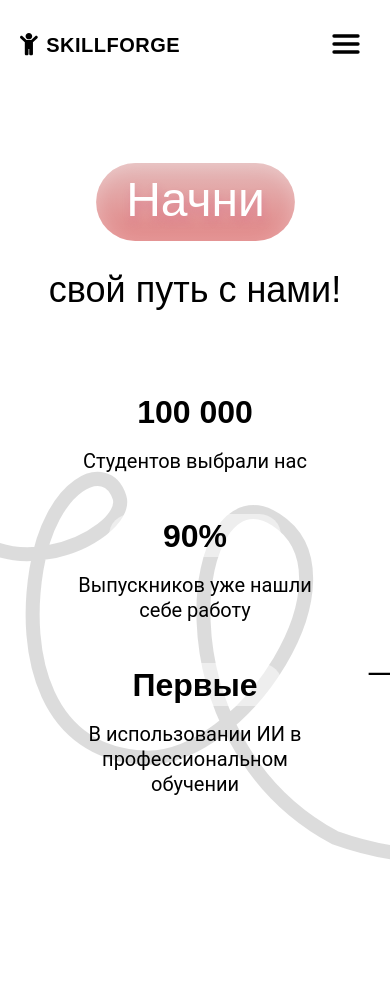
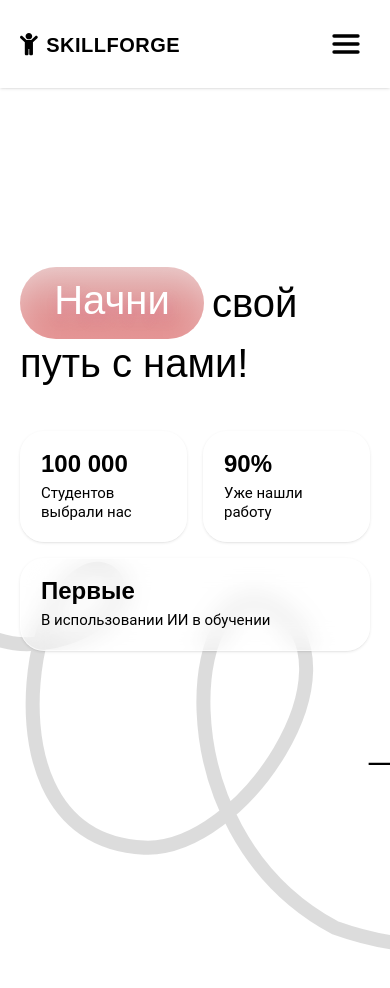
Before and after one commit to awesfdawe/student-lms, a Vue app in the folder frontend/: page / in a window 390 px wide. Before the commit the page ends 900 px from the top, so only its background shows below. Built offline with nearby package versions, Linux system fonts and the light colour scheme.

Commit message:
Improved Header and Hero Block

```diff
--- a/frontend/package.json
+++ b/frontend/package.json
@@ -19,7 +19,7 @@
     "*.{css,json,md,html}": "prettier --write"
   },
   "dependencies": {
-    "@fortawesome/fontawesome-free": "^7.2.0",
+    "@fortawesome/fontawesome-free": "^6.7.2",
     "pinia": "^3.0.4",
     "vue": "^3.5.29",
     "vue-router": "^5.0.3"
--- a/frontend/src/assets/style.css
+++ b/frontend/src/assets/style.css
@@ -1,21 +1,22 @@
 @import 'tailwindcss';
 @import '@fortawesome/fontawesome-free/css/all.css';
+@import url('https://fonts.googleapis.com/css2?family=Geologica:wght@400;700;800&family=Roboto:wght@400;700&display=swap');
 
 @theme {
   --font-geologica: 'Geologica', sans-serif;
   --font-roboto: 'Roboto', sans-serif;
-  --font-icons: 'Font Awesome 6 Free Solid', sans-serif;
+  --font-icons: 'Font Awesome 6 Free', sans-serif;
+  --font-logo: 'Font Awesome 6 Free', sans-serif;
 
   --color-accent: #f9a9a9;
   --color-accent-dark: #e08383;
 
-  /* Design tokens for layout */
-  --spacing-container-px: 5.625rem; /* 90px */
-  --spacing-header-py: 2.125rem; /* 34px */
-  --width-container: 80rem; /* 1280px */
-  --width-cta: 11.1875rem; /* 179px */
-  --height-cta: 3.5625rem; /* 57px */
-  --height-header: 5.625rem; /* 90px */
+  --spacing-container-px: 5.625rem;
+  --spacing-header-py: 2.125rem;
+  --width-container: 80rem;
+  --width-cta: 11.1875rem;
+  --height-cta: 3.5625rem;
+  --height-header: 5.625rem;
 }
 
 @layer base {
@@ -43,7 +44,7 @@
     transition-timing-function: cubic-bezier(0.4, 0, 0.2, 1);
     transition-duration: 300ms;
     cursor: pointer;
-    font-size: 0.9375rem; /* 15px */
+    font-size: 0.9375rem;
     width: var(--width-cta);
     height: var(--height-cta);
     background: var(--color-accent);
@@ -62,15 +63,16 @@
   }
 
   .btn-cta:active {
-    transform: scale(0.95);
+    transform: scale(0.9);
+    opacity: 0.85;
   }
 
   .hero-start {
     font-weight: 400;
     text-decoration-line: none;
-    width: 16.5625rem; /* 265px */
-    height: 6.5rem; /* 104px */
-    font-size: 4rem; /* 64px */
+    width: 16.5625rem;
+    height: 6.5rem;
+    font-size: 4rem;
     background: linear-gradient(180deg, #e5baba 0%, #e08383 100%);
     padding-bottom: 0.375rem;
   }
@@ -91,7 +93,6 @@
   animation: fadeUp 0.8s cubic-bezier(0.16, 1, 0.3, 1) forwards;
 }
 
-/* Respect user motion preferences */
 @media (prefers-reduced-motion: reduce) {
   .animate-fade-up {
     animation: none;
@@ -120,8 +121,8 @@
   left: 50%;
   transform: translateX(-50%);
   width: 100%;
-  max-width: 87.5rem; /* 1400px */
-  height: 56.25rem; /* 900px */
+  max-width: 87.5rem;
+  height: 56.25rem;
   background-image: url('@/assets/svg/background-hero-block.svg');
   background-repeat: no-repeat;
   background-position: center top;
@@ -131,8 +132,7 @@
 }
 
 @media (min-width: 100rem) {
-  /* 1600px */
   .hero-wrapper::before {
-    max-width: 112.5rem; /* 1800px */
+    max-width: 112.5rem;
   }
 }
--- a/frontend/src/components/header/HeaderCTA.vue
+++ b/frontend/src/components/header/HeaderCTA.vue
@@ -1,5 +1,5 @@
 <template>
-  <router-link to="#test" class="btn-cta">
+  <router-link to="#test" :class="['btn-cta', fullWidth ? '!w-full' : '']" @click="$emit('click')">
     {{ text }}
   </router-link>
 </template>
@@ -7,9 +7,13 @@
 <script setup lang="ts">
 interface Props {
   text?: string
+  fullWidth?: boolean
 }
 
 withDefaults(defineProps<Props>(), {
   text: 'Записаться на курс',
+  fullWidth: false,
 })
+
+defineEmits(['click'])
 </script>
--- a/frontend/src/components/header/HeaderLogo.vue
+++ b/frontend/src/components/header/HeaderLogo.vue
@@ -3,7 +3,7 @@
     <div class="group-hover:rotate-45 transition-transform duration-300">
       <img src="@/assets/svg/company-logo.svg" alt="SKILLFORGE logo" class="h-[1.4375rem] w-auto" />
     </div>
-    <span class="font-geologica font-bold text-xl tracking-wide text-black mt-[0.125rem]">
+    <span class="font-logo font-bold text-xl tracking-wide text-black mt-[0.125rem]">
       SKILLFORGE
     </span>
   </a>
--- a/frontend/src/components/header/HeaderNav.vue
+++ b/frontend/src/components/header/HeaderNav.vue
@@ -3,7 +3,9 @@
     aria-label="Основная навигация"
     :class="[
       'font-geologica text-[0.9375rem] flex',
-      isMobile ? 'flex-col items-center gap-6' : 'items-center gap-10 xl:gap-[3.75rem]',
+      isMobile
+        ? 'flex-col items-start gap-[1.5rem] pl-[2rem] w-full'
+        : 'items-center gap-[2.5rem] xl:gap-[3.75rem]',
     ]"
   >
     <router-link
@@ -11,6 +13,7 @@
       :key="item.id"
       :to="item.link"
       class="text-black hover:text-accent transition-colors duration-200"
+      @click="$emit('close')"
     >
       {{ item.label }}
     </router-link>
@@ -26,6 +29,8 @@ withDefaults(defineProps<Props>(), {
   isMobile: false,
 })
 
+defineEmits(['close'])
+
 interface NavItem {
   id: string
   label: string
--- a/frontend/src/components/hero/HeroSection.vue
+++ b/frontend/src/components/hero/HeroSection.vue
@@ -1,9 +1,11 @@
 <template>
   <section
-    class="relative z-10 pt-[9.375rem] xl:pt-[16.6875rem] pb-24 px-5 xl:px-[5.625rem] max-w-[80rem] mx-auto"
+    class="relative z-10 flex flex-col justify-center md:block min-h-[calc(100vh-5.625rem)] md:min-h-0 py-[2rem] md:py-0 md:pt-[16.6875rem] pb-[3rem] md:pb-[6rem] px-[1.25rem] xl:px-[5.625rem] max-w-[80rem] mx-auto mt-[5.625rem] md:mt-0"
   >
-    <HeroTitle />
-    <HeroStats />
+    <div class="w-full">
+      <HeroTitle />
+      <HeroStats />
+    </div>
   </section>
 </template>
 
--- a/frontend/src/components/hero/HeroStatItem.vue
+++ b/frontend/src/components/hero/HeroStatItem.vue
@@ -1,11 +1,13 @@
 <template>
-  <div class="flex flex-col items-center text-center space-y-4">
+  <div
+    class="flex flex-col items-start md:items-center text-left md:text-center space-y-[0.5rem] md:space-y-[1rem] bg-white/40 md:bg-transparent backdrop-blur-md md:backdrop-blur-none p-[1.25rem] md:p-0 rounded-[1.5rem] border border-white/60 md:border-none shadow-sm md:shadow-none hover:shadow-md md:hover:shadow-none transition-shadow duration-300"
+  >
     <div
-      class="bg-white/50 backdrop-blur-sm rounded-[1.75rem] px-6 min-w-[10.75rem] h-[2.6875rem] flex items-center justify-center"
+      class="md:bg-white/50 md:backdrop-blur-sm rounded-[1.75rem] md:px-6 md:py-2 md:min-w-[10.75rem] md:h-[2.6875rem] flex items-center justify-start md:justify-center"
     >
       <span
         :class="[
-          'font-geologica text-[2rem] leading-none text-black',
+          'font-geologica text-[1.5rem] whitespace-nowrap md:text-[2rem] leading-none text-black',
           isBoldValue ? 'font-extrabold' : 'font-bold',
         ]"
       >
@@ -13,7 +15,9 @@
       </span>
     </div>
 
-    <p class="font-roboto text-[1.25rem] leading-tight text-black max-w-[15.4375rem]">
+    <p
+      class="font-roboto text-[0.9375rem] md:text-[1.25rem] leading-tight text-black max-w-[15.4375rem]"
+    >
       {{ description }}
     </p>
   </div>
--- a/frontend/src/components/hero/HeroStats.vue
+++ b/frontend/src/components/hero/HeroStats.vue
@@ -1,7 +1,8 @@
 <template>
   <div
-    class="grid grid-cols-1 md:grid-cols-3 gap-10 xl:gap-[8.125rem] mt-20 xl:mt-[6.25rem] max-w-[60rem] mx-auto animate-fade-up"
-    style="animation-delay: 0.2s"
+    ref="statsRef"
+    class="grid grid-cols-2 md:grid-cols-3 gap-[1rem] md:gap-[2.5rem] xl:gap-[8.125rem] mt-[3rem] xl:mt-[6.25rem] max-w-[60rem] mx-auto transition-all duration-1000 transform"
+    :class="isVisible ? 'opacity-100 translate-y-0' : 'opacity-0 translate-y-[3rem]'"
   >
     <HeroStatItem
       v-for="(stat, index) in stats"
@@ -9,11 +10,13 @@
       :value="stat.value"
       :description="stat.description"
       :is-bold-value="stat.isBold"
+      :class="{ 'col-span-2 md:col-span-1': index === 2 }"
     />
   </div>
 </template>
 
 <script setup lang="ts">
+import { ref, onMounted, onUnmounted } from 'vue'
 import HeroStatItem from './HeroStatItem.vue'
 
 interface StatItem {
@@ -24,7 +27,32 @@ interface StatItem {
 
 const stats: StatItem[] = [
   { value: '100 000', description: 'Студентов выбрали нас', isBold: true },
-  { value: '90%', description: 'Выпускников уже нашли себе работу', isBold: true },
-  { value: 'Первые', description: 'В использовании ИИ в профессиональном обучении', isBold: false },
+  { value: '90%', description: 'Уже нашли работу', isBold: true },
+  { value: 'Первые', description: 'В использовании ИИ в обучении', isBold: false },
 ]
+
+const statsRef = ref<HTMLElement | null>(null)
+const isVisible = ref(false)
+let observer: IntersectionObserver | null = null
+
+onMounted(() => {
+  observer = new IntersectionObserver(
+    (entries) => {
+      const entry = entries[0]
+      if (entry?.isIntersecting) {
+        isVisible.value = true
+        if (statsRef.value) observer?.unobserve(statsRef.value)
+      }
+    },
+    { threshold: 0.1 },
+  )
+
+  if (statsRef.value) {
+    observer.observe(statsRef.value)
+  }
+})
+
+onUnmounted(() => {
+  if (observer) observer.disconnect()
+})
 </script>
--- a/frontend/src/components/hero/HeroTitle.vue
+++ b/frontend/src/components/hero/HeroTitle.vue
@@ -1,29 +1,45 @@
 <template>
   <div
-    class="flex flex-col md:flex-row items-center justify-center gap-4 xl:gap-[3.0625rem] animate-fade-up"
+    class="flex flex-col md:flex-row items-start md:items-center justify-start md:justify-center gap-[0.25rem] md:gap-[3.0625rem] animate-fade-up w-full"
   >
+    <div class="flex items-center gap-[0.5rem] md:gap-[3.0625rem] w-full md:w-auto">
       <router-link
         to="#test"
-      class="btn-cta hero-start scale-75 md:scale-100 shrink-0 cursor-pointer"
+        class="btn-cta hero-start shrink-0 cursor-pointer !flex !items-center !justify-center !w-[11.5rem] !h-[4.5rem] !text-[2.5rem] !leading-none md:!w-[16.5625rem] md:!h-[6.5rem] md:!text-[4rem]"
       >
         {{ highlightText }}
       </router-link>
+
+      <span class="md:hidden font-geologica font-normal text-[2.5rem] leading-[2.5rem] text-black">
+        {{ firstWord }}
+      </span>
+    </div>
+
     <h1
-      class="font-geologica font-normal text-4xl md:text-[4rem] md:leading-[5rem] text-center md:text-left text-black"
+      class="font-geologica font-normal text-[2.5rem] leading-[2.5rem] md:text-[4rem] md:leading-[5rem] text-left md:text-center text-black w-full md:w-auto"
     >
-      {{ mainText }}
+      <span class="hidden md:inline">{{ mainText }}</span>
+      <span class="inline md:hidden">{{ restOfText }}</span>
     </h1>
   </div>
 </template>
 
 <script setup lang="ts">
+import { computed } from 'vue'
+
 interface Props {
   highlightText?: string
   mainText?: string
 }
 
-withDefaults(defineProps<Props>(), {
+const props = withDefaults(defineProps<Props>(), {
   highlightText: 'Начни',
   mainText: 'свой путь с нами!',
 })
+
+const firstWord = computed(() => props.mainText.split(' ')[0] || '')
+const restOfText = computed(() => {
+  const words = props.mainText.split(' ')
+  return words.slice(1).join(' ')
+})
 </script>
```
Also changed, not shown: frontend/src/components/header/Header.vue (+26 -12 lines), 1 other file (tests, documents, lock files or other folders). Lines whose indentation alone changed are shown as unchanged.
